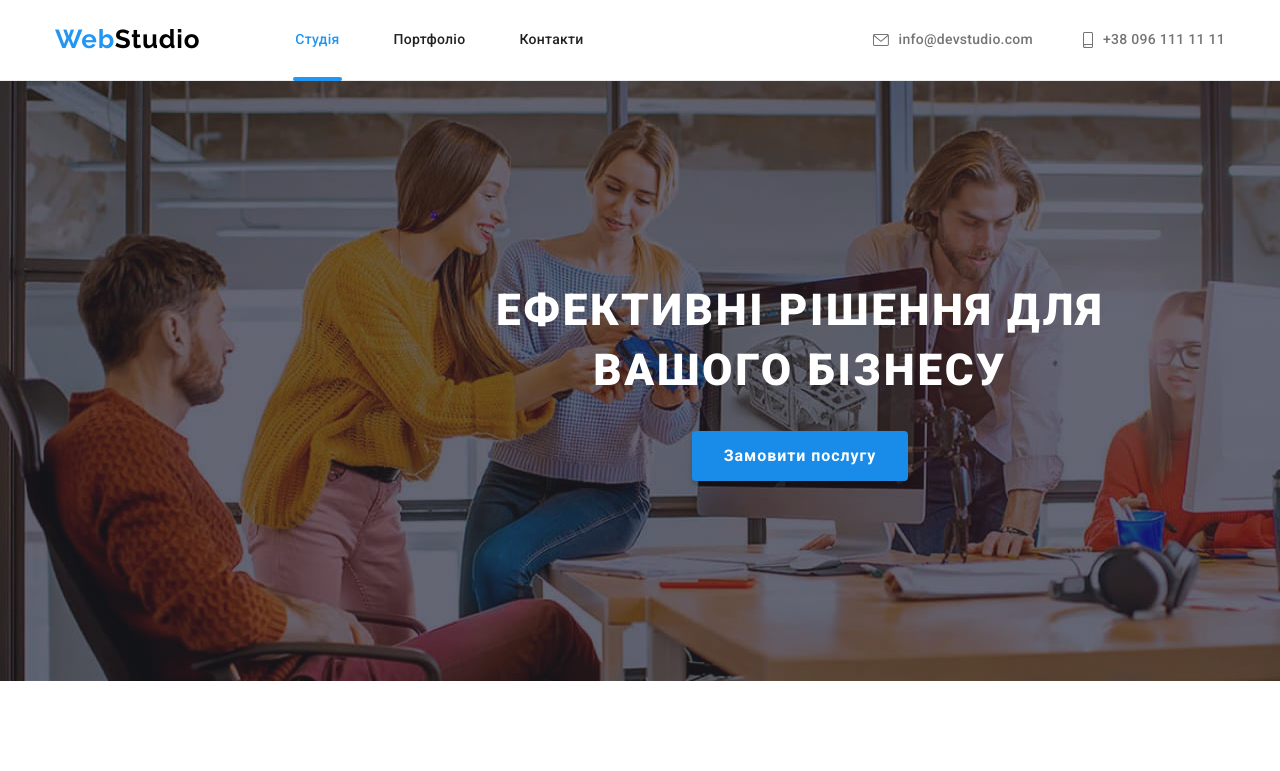
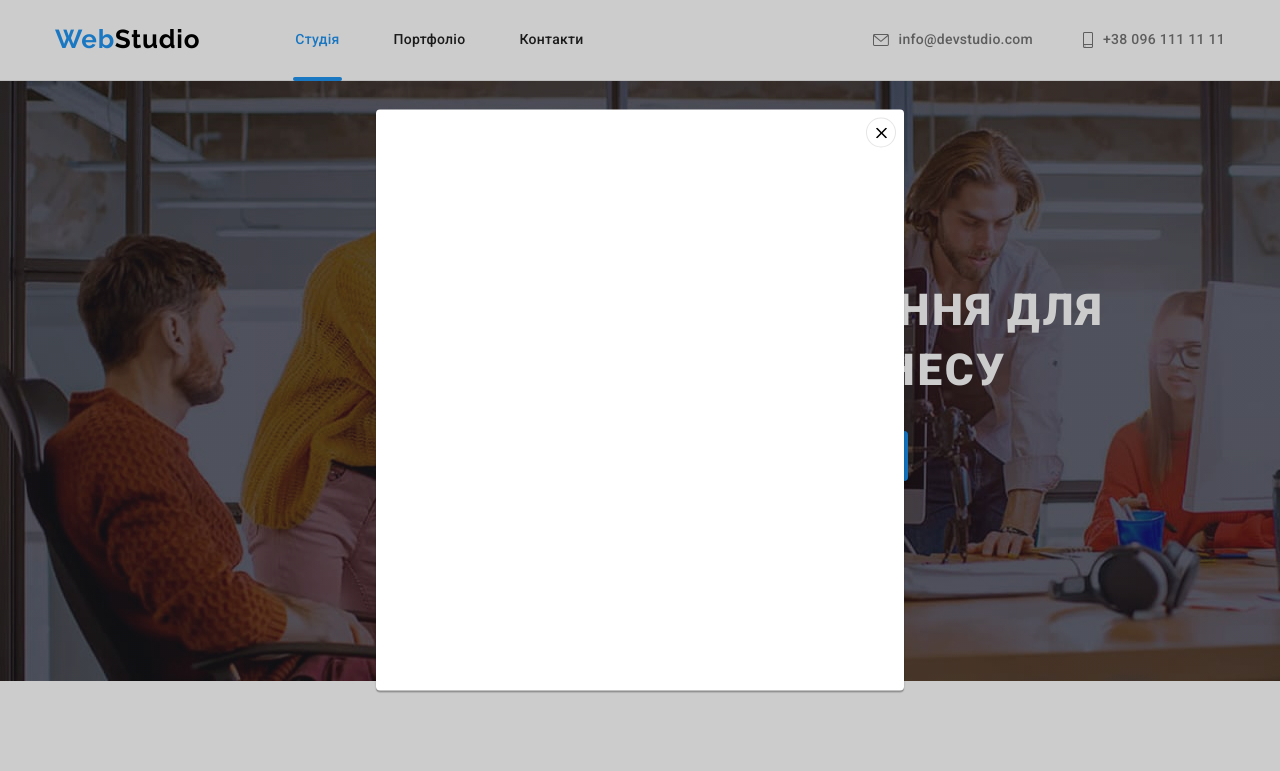
Before and after one commit to pashatagir/goit-markup-hw-05, a plain HTML site: page index.html in a window 1280 px wide. Both pictures are taken after a click on the button "Замовити послугу". Shown: the top 771 px of the page. Drawn offline with nearby package versions, Linux system fonts and the light colour scheme.

Commit message:
add modal-window

```diff
--- a/css/styles.css
+++ b/css/styles.css
@@ -9,7 +9,8 @@
   --transition-timing: cubic-bezier(0.4, 0, 0.2, 1);
   --transition-color: color 250ms var(--transition-timing),
     background-color 250ms var(--transition-timing), fill 250ms var(--transition-timing),
-    box-shadow 250ms var(--transition-timing), transform 250ms var(--transition-timing);
+    box-shadow 250ms var(--transition-timing), transform 250ms var(--transition-timing),
+    opacity 250ms var(--transition-timing), visibility 250ms var(--transition-timing);
 }
 
 body {
@@ -575,3 +576,51 @@ img {
 .examples-link:focus .overlay-ph {
   transform: translateY(0);
 }
+
+/* ----------------modal-window---------------- */
+
+.backdrop {
+  position: fixed;
+  top: 0;
+  left: 0;
+  width: 100%;
+  height: 100%;
+  background-color: rgba(0, 0, 0, 0.2);
+  transition: var(--transition-color);
+}
+.is-hidden {
+  opacity: 0;
+  visibility: hidden;
+  pointer-events: none;
+}
+.modal {
+  width: 528px;
+  min-height: 581px;
+  background-color: var(--normal-color);
+  box-shadow: 0px 1px 3px rgba(0, 0, 0, 0.12), 0px 1px 1px rgba(0, 0, 0, 0.14),
+    0px 2px 1px rgba(0, 0, 0, 0.2);
+  border-radius: 4px;
+  position: absolute;
+  top: 50%;
+  left: 50%;
+  transform: translate(-50%, -50%);
+}
+.modal-btn {
+  display: flex;
+  justify-content: center;
+  align-items: center;
+
+  width: 30px;
+  height: 30px;
+  background-color: var(--normal-color);
+  border-radius: 50%;
+  border: 1px solid rgba(0, 0, 0, 0.1);
+
+  position: absolute;
+  right: 8px;
+  top: 8px;
+}
+
+.no-scroll {
+  overflow: hidden;
+}
--- a/index.html
+++ b/index.html
@@ -60,7 +60,7 @@
       <section class="hero">
         <div class="container">
           <h1 class="hero-title">Ефективні рішення для вашого бізнесу</h1>
-          <button type="button" class="hero-button button">Замовити послугу</button>
+          <button type="button" class="hero-button button" data-modal-open>Замовити послугу</button>
         </div>
       </section>
       <section class="section">
@@ -521,5 +521,15 @@
         </div>
       </div>
     </footer>
+    <div class="backdrop is-hidden" data-modal>
+      <div class="modal">
+        <button type="button" class="modal-btn button" data-modal-close>
+          <svg width="11" height="11">
+            <use href="./images/symbol-defso.svg#icon-close"></use>
+          </svg>
+        </button>
+      </div>
+    </div>
+    <script src="./js/modal.js"></script>
   </body>
 </html>
--- /dev/null
+++ b/js/modal.js
@@ -0,0 +1,16 @@
+(() => {
+  const refs = {
+    openModalBtn: document.querySelector('[data-modal-open]'),
+    closeModalBtn: document.querySelector('[data-modal-close]'),
+    modal: document.querySelector('[data-modal]'),
+    body: document.querySelector('body'),
+  };
+
+  refs.openModalBtn.addEventListener('click', toggleModal);
+  refs.closeModalBtn.addEventListener('click', toggleModal);
+
+  function toggleModal() {
+    refs.modal.classList.toggle('is-hidden');
+    refs.body.classList.toggle('no-scroll');
+  }
+})();
```
